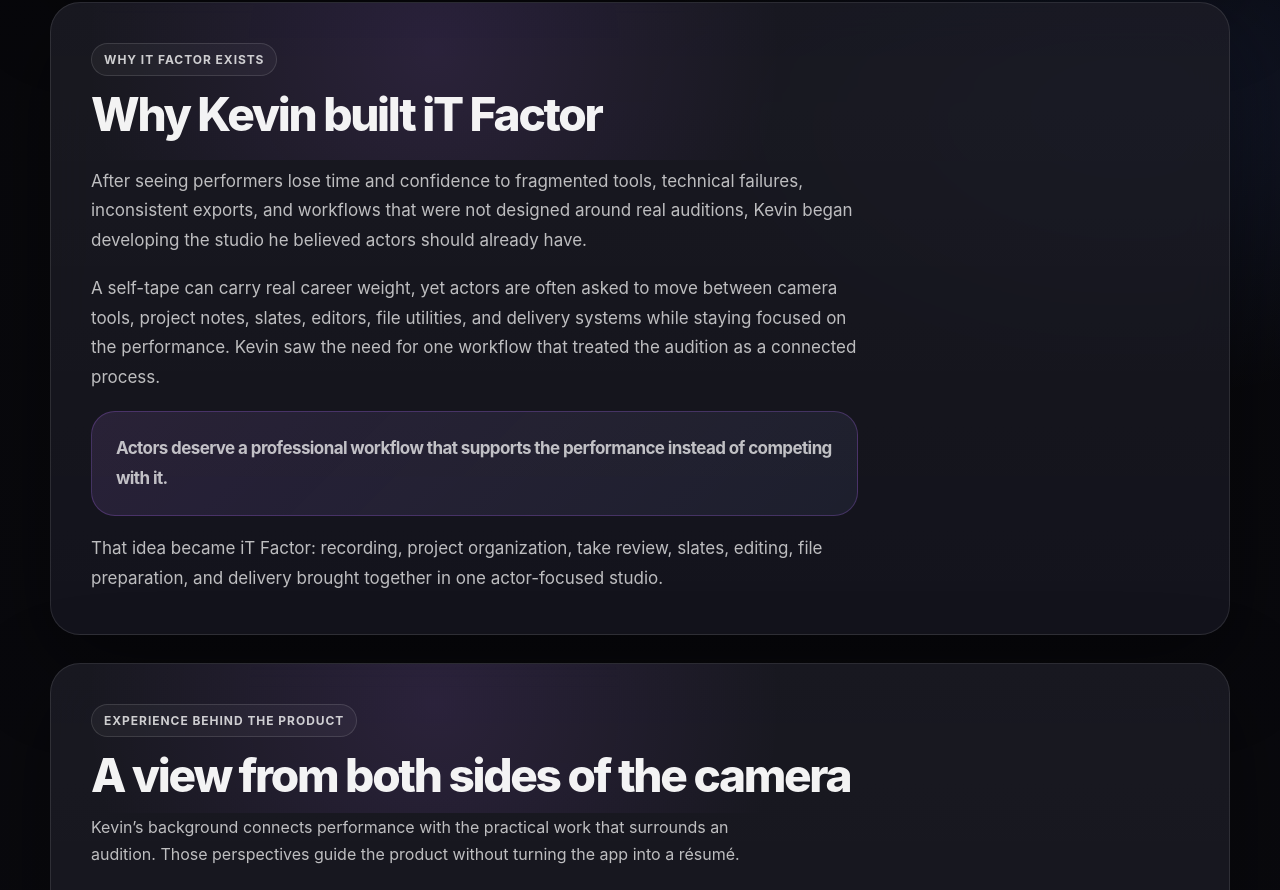
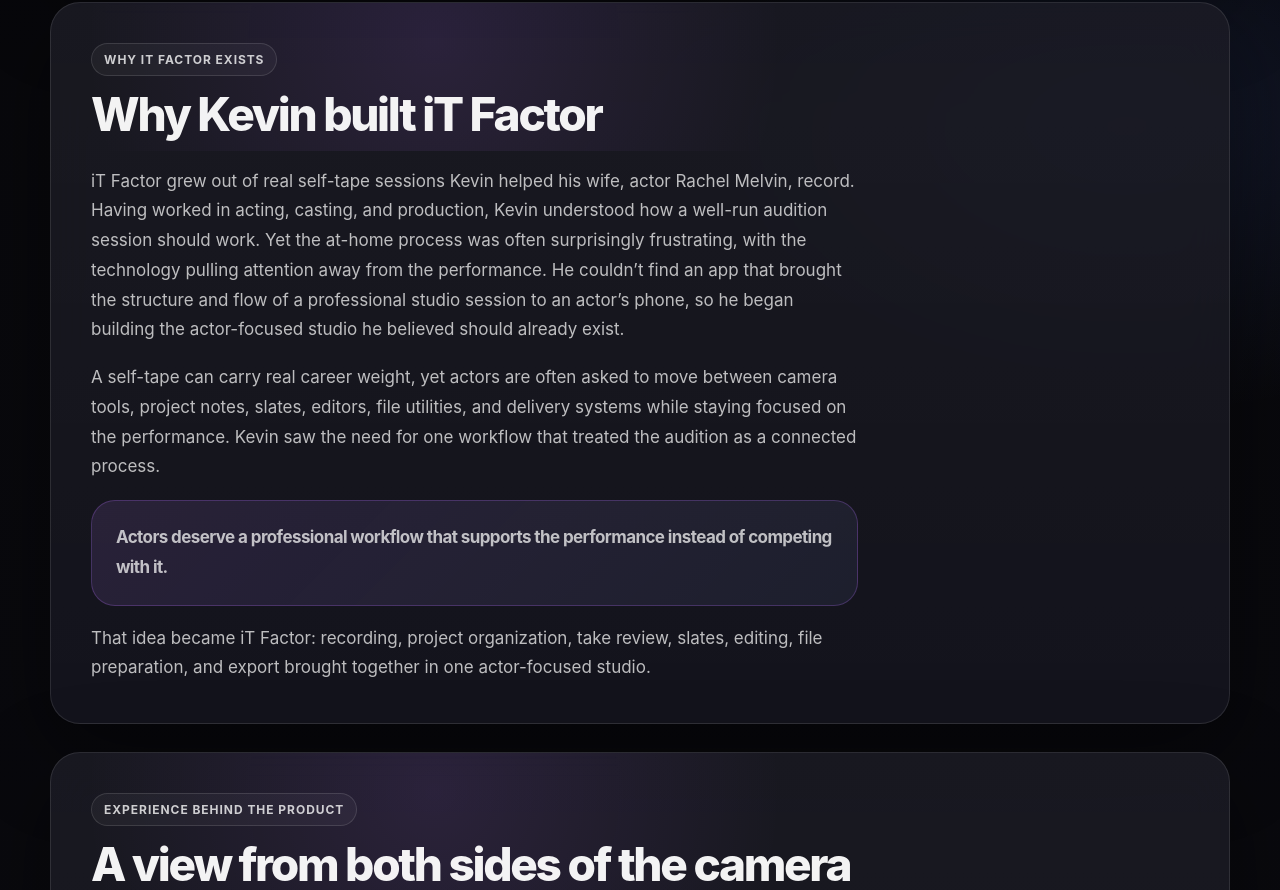
Before and after one commit to KevinBarrett2025/itfactor-site, a plain HTML site: page founder/kevin-barrett/index.html in a window 1280 px wide. Shown: the part 682-1572 px from the top of the page. Drawn offline with Linux system fonts and the light colour scheme.

Commit message:
Correct founder page approved copy
Scope: replace the founder origin story and tighten IMDb, biography, export, and inquiry wording.

```diff
--- a/founder/kevin-barrett/index.html
+++ b/founder/kevin-barrett/index.html
@@ -170,9 +170,13 @@
         </div>
         <div class="founder-prose">
           <p>
-            After seeing performers lose time and confidence to fragmented tools, technical
-            failures, inconsistent exports, and workflows that were not designed around real
-            auditions, Kevin began developing the studio he believed actors should already have.
+            iT Factor grew out of real self-tape sessions Kevin helped his wife, actor Rachel
+            Melvin, record. Having worked in acting, casting, and production, Kevin understood how
+            a well-run audition session should work. Yet the at-home process was often surprisingly
+            frustrating, with the technology pulling attention away from the performance. He
+            couldn’t find an app that brought the structure and flow of a professional studio
+            session to an actor’s phone, so he began building the actor-focused studio he believed
+            should already exist.
           </p>
           <p>
             A self-tape can carry real career weight, yet actors are often asked to move between
@@ -186,7 +190,7 @@
           </p>
           <p>
             That idea became iT Factor: recording, project organization, take review, slates,
-            editing, file preparation, and delivery brought together in one actor-focused studio.
+            editing, file preparation, and export brought together in one actor-focused studio.
           </p>
         </div>
       </section>
@@ -293,7 +297,7 @@
             </p>
             <p>
               This page connects that experience to the product. For a public record of Kevin’s
-              screen credits, visit his verified IMDb profile.
+              screen credits, visit his IMDb profile.
             </p>
           </div>
           <aside class="founder-links-card" aria-labelledby="verified-links-title">
@@ -327,7 +331,7 @@
                 data-support-email
                 data-cta-location="founder_verified_links_email"
               >
-                <span>Product &amp; press</span>
+                <span>Product support &amp; general inquiries</span>
                 <strong>support@itfactor.studio</strong>
               </a>
             </div>
@@ -337,7 +341,7 @@
 
       <section class="section-panel founder-section surface" aria-labelledby="bio-title">
         <div class="founder-section-heading">
-          <p class="kicker">Approved Short Biography</p>
+          <p class="kicker">Short Biography</p>
           <h2 class="section-title" id="bio-title">For press, podcasts, collaborators, and acting schools</h2>
         </div>
         <blockquote class="founder-bio">
@@ -346,7 +350,7 @@
             Factor — Self Tape Studio, an iPhone audition workflow for actors. Drawing on experience
             across performance, casting, and film production, he leads a product designed to bring
             recording, project organization, take review, slates, editing, file preparation, and
-            delivery into one actor-focused system.
+            export into one actor-focused system.
           </p>
         </blockquote>
       </section>
```
